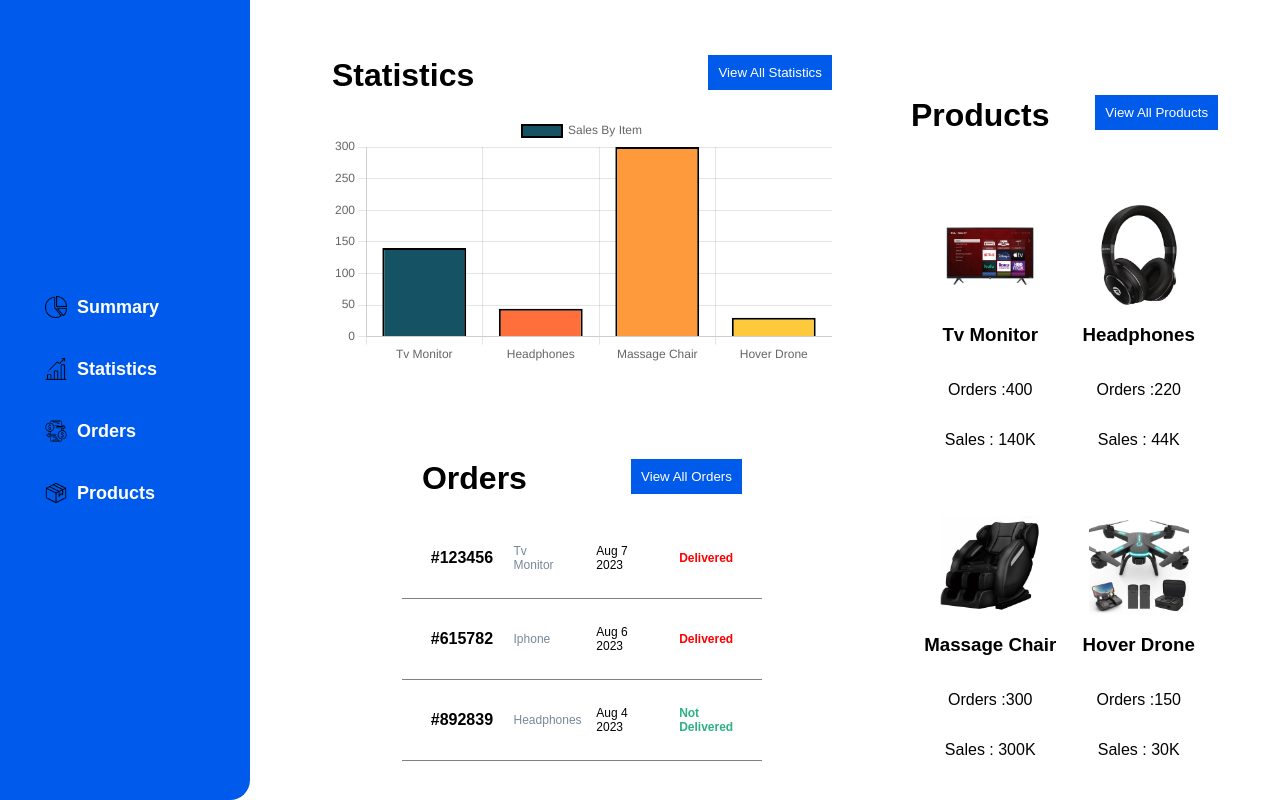
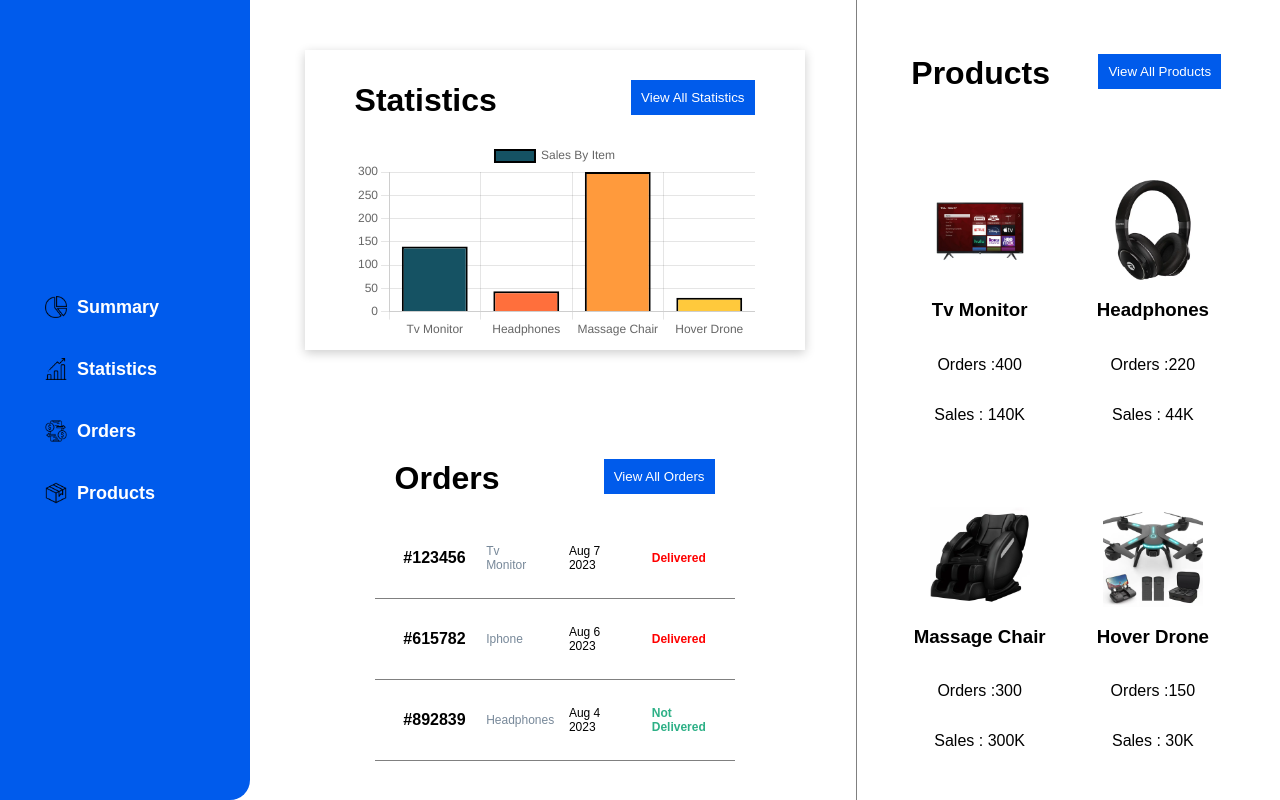
Before and after one commit to hsteele-creator/dashboard, a React (Create React App) app: page / in a window 1280 px wide. Built offline with nearby package versions, Linux system fonts and the light colour scheme.

Commit message:
added styling

```diff
--- a/src/Components/Summary.css
+++ b/src/Components/Summary.css
@@ -27,6 +27,9 @@
   align-items: center;
   justify-content: center;
   margin: 50px 0;
+  box-shadow: 0 3px 10px rgb(0 0 0 / 0.2);
+  padding: 50px;
+  box-sizing: border-box;
 }
 
 #summary-statistics-title {
@@ -40,6 +43,8 @@
   flex-direction: column;
   justify-content: center;
   align-items: center;
+  /* box-shadow: 0 3px 10px rgb(0 0 0 / 0.2); */
+  margin-bottom: 20px;
 }
 
 #summary-orders-title {
@@ -49,17 +54,18 @@
 }
 
 #summary-products {
-  width: 30%;
+  width: 35%;
   display: flex;
   justify-content: space-evenly;
   align-items: center;
   flex-wrap: wrap;
-  margin-top: 50px;
+  padding-left: 30px;
+  border-left: 0.5px solid grey;
 }
 
 #summary-products-title {
   display: flex;
-  justify-content: space-between;
+  justify-content: space-around;
   width: 100%;
 }
 
@@ -78,6 +84,7 @@
 @media screen and (max-width: 1100px) {
   #summary-container {
     flex-direction: column;
+    width: 100%;
   }
 
   #summary-other {
@@ -88,6 +95,7 @@
   #summary-products {
     width: 90%;
     margin: 20px auto;
+    border: none;
   }
 
 
```
